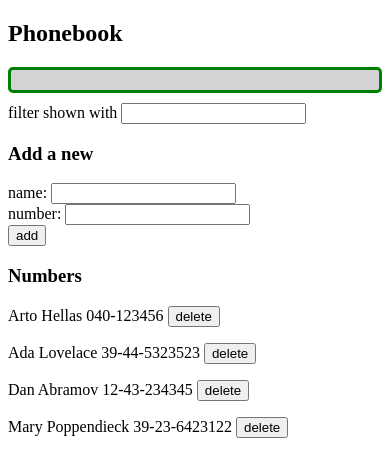
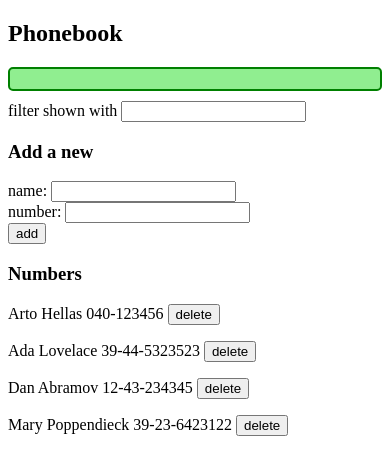
Before and after one commit to Axe7bravo/FullStackOpen, a React (Vite) app in the folder part2/phonebook/: page / in a window 390 px wide. Shown: the top 476 px of the page. Built offline with nearby package versions, Linux system fonts and the light colour scheme; data requests are answered from the project's data file; the HTML template or start-up script is replaced by a standard one.

Commit message:
Add 2.17*: Phonebook step 12

```diff
--- a/part2/phonebook/src/App.jsx
+++ b/part2/phonebook/src/App.jsx
@@ -11,6 +11,7 @@ const App = () => {
   const [newNumber, setNewNumber] = useState('');
   const [searchTerm, setSearchTerm] = useState('');
   const [errorMessage, setErrorMessage] = useState('');
+  const [isError, setIsError] = useState(false);
 
 
   const hook = () => {
@@ -43,6 +44,7 @@ const App = () => {
                     );
                     setNewName('');
                     setNewNumber('');
+                    setIsError(false);
                     setErrorMessage(
                       `${returnedPerson.name} information updated successfullly`
                     )
@@ -72,9 +74,11 @@ const App = () => {
                 setPersons(persons.concat(returnedPerson));
                 setNewName('');
                 setNewNumber('');
+
                 setErrorMessage(
                   `Added ${returnedPerson.name}`
                 )
+                setIsError(false);
                 setTimeout(() => {
                   setErrorMessage(null)
                 }, 5000)
@@ -84,6 +88,7 @@ const App = () => {
               setErrorMessage(
                 `Error Occured:'${error}'`
               )
+              setIsError(true);
               setTimeout(() => {
                 setErrorMessage(null)
               }, 5000);
@@ -100,14 +105,16 @@ const App = () => {
                 setErrorMessage(
                   `${persons.find(p => p.id === id).name} deleted`
                 )
+                setIsError(false);
                 setTimeout(() => {
                   setErrorMessage(null)
                 }, 5000)
             })
-            .catch((error) => {
+            .catch(() => {
               setErrorMessage(
-                `Error Occured:'${error}'`
+                `Information of ${persons.find(p => p.id === id).name} already deleted from server`
               )
+              setIsError(true);
               setTimeout(() => {
                 setErrorMessage(null)
               }, 5000)
@@ -140,7 +147,7 @@ const App = () => {
   return (
     <div>
       <h2>Phonebook</h2>
-      <Notification message={errorMessage} />
+      <Notification message={errorMessage} isError={isError} />
       <Filter searchTerm={searchTerm} handleSearchChange={handleSearchChange} />
 
       <h3>Add a new</h3>
--- a/part2/phonebook/src/components/Notification.jsx
+++ b/part2/phonebook/src/components/Notification.jsx
@@ -1,10 +1,18 @@
-const Notification = ({ message }) => {
+const Notification = ({ message, isError }) => {
     if (message === null) {
       return null
     }
 
+    if (isError) {
+      return (
+        <div className="error">
+          {message}
+        </div>
+      );
+    }
+
     return (
-      <div className='error'>
+      <div className='success'>
         {message}
       </div>
     )
--- a/part2/phonebook/src/index.css
+++ b/part2/phonebook/src/index.css
@@ -1,5 +1,5 @@
 .error {
-    color: green;
+    color: red;
     background: lightgrey;
     font-size: 20px;
     border-style: solid;
@@ -7,3 +7,14 @@
     padding: 10px;
     margin-bottom: 10px;
   }
+
+.success {
+    color: green;
+    background: lightgreen;
+    font-size: 20px;
+    border-style: solid;
+    border-radius: 5px;
+    border: 2px solid green;
+    padding: 10px;
+    margin-bottom: 10px;
+  }
```
